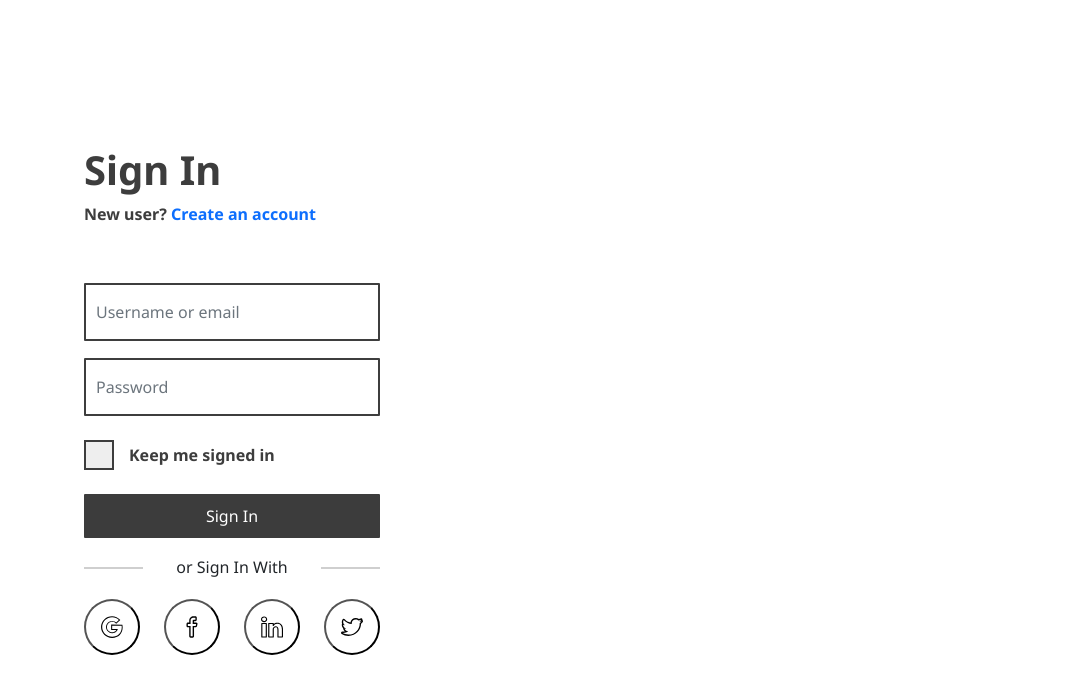
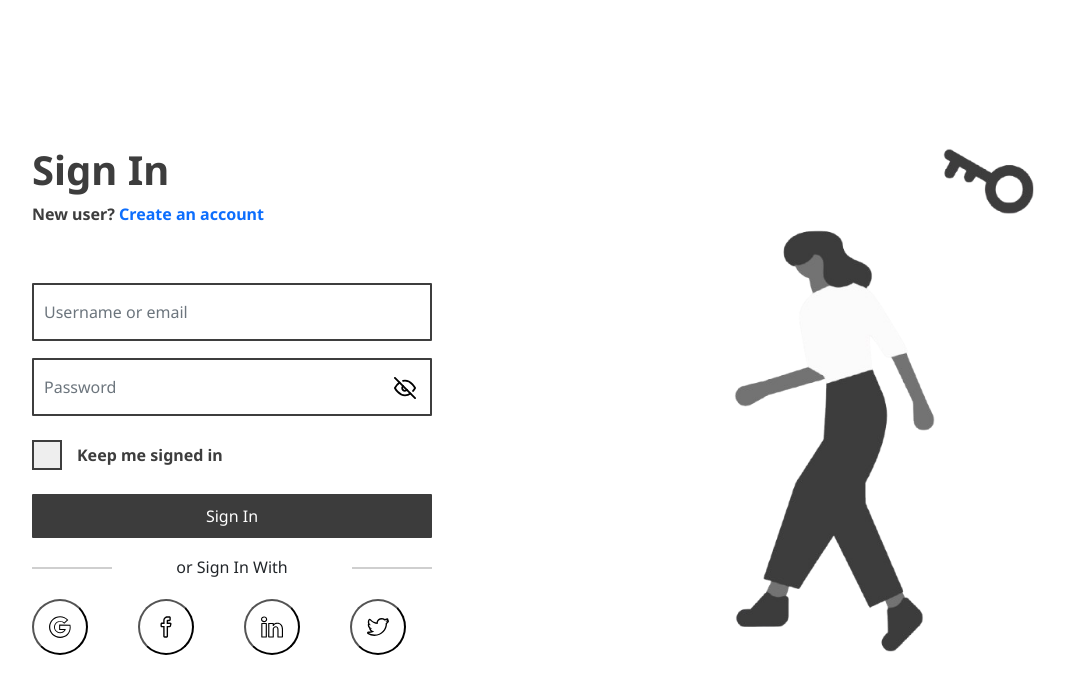
Before and after one commit to sambath-chandran/machine-test, a React (Create React App) app: page / in a window 1280 px wide. Shown: the top 694 px of the page, without its empty margins (82-1147 px from the left). Built offline with nearby package versions, Linux system fonts and the light colour scheme.

Commit message:
login page completed

```diff
--- a/package.json
+++ b/package.json
@@ -10,6 +10,7 @@
     "bootstrap": "^5.3.3",
     "react": "^19.1.0",
     "react-dom": "^19.1.0",
+    "react-hot-toast": "^2.5.2",
     "react-icons": "^5.5.0",
     "react-scripts": "5.0.1",
     "web-vitals": "^2.1.4"
--- a/src/App.css
+++ b/src/App.css
@@ -17,15 +17,25 @@ html {
   text-decoration: none;
 }
 .form-control {
-  width: 100%;
+  width: 400px;
   border-radius: 1px;
   border: 2px solid #3e3e3e !important;
+  transition: all 0.2s ease-in-out;
+}
+
+@media screen and (max-width: 991px) {
+  .form-control {
+    width: 100%;
+  }
 }
 .form_inp {
   padding: 15px 10px;
 }
 .form-control:focus {
   box-shadow: none !important;
+}
+.form-control.error {
+  border: 2px solid #ff0000 !important;
 }
 .form-group {
   margin: 17px 0;
@@ -104,3 +114,31 @@ html {
   background-color: #3c3c3c;
   color: #fff;
 }
+.auth_img {
+  width: 300px;
+  height: auto;
+  object-fit: contain;
+}
+
+.erro_msg {
+  color: #ff0000;
+  font-size: 14px;
+  margin-top: 5px;
+}
+.err_items {
+  padding-left: 10px;
+  padding-top: 10px;
+  font-size: 13px;
+  color: #ff0000;
+  transition: all 0.2s ease-in-out;
+  font-weight: 500;
+}
+.eye_btn {
+  position: absolute;
+  right: 10px;
+  border: none;
+  outline: none;
+  top: 10px;
+  background-color: transparent;
+  font-size: 22px;
+}
--- a/src/index.js
+++ b/src/index.js
@@ -1,13 +1,15 @@
-import React from 'react';
-import ReactDOM from 'react-dom/client';
-import './index.css';
-import App from './App';
-import reportWebVitals from './reportWebVitals';
+import React from "react";
+import ReactDOM from "react-dom/client";
+import "./index.css";
+import App from "./App";
+import reportWebVitals from "./reportWebVitals";
 import "bootstrap/dist/js/bootstrap.bundle.min.js";
+import { Toaster } from "react-hot-toast";
 
-const root = ReactDOM.createRoot(document.getElementById('root'));
+const root = ReactDOM.createRoot(document.getElementById("root"));
 root.render(
   <React.StrictMode>
+    <Toaster position="top-center" reverseOrder={false} />
     <App />
   </React.StrictMode>
 );
--- a/src/pages/Login.jsx
+++ b/src/pages/Login.jsx
@@ -1,11 +1,68 @@
 import React, { useState } from "react";
+import toast from "react-hot-toast";
+import AuthImg from "../assets/auth_image.png";
+
 import * as Sl from "react-icons/sl";
 import * as Fa6 from "react-icons/fa6";
+import * as Fi from "react-icons/fi";
 
 function Login() {
+  const [credentials, setCredentials] = useState({
+    username: "",
+    password: "",
+  });
+  const [errMessage, setErrMessage] = useState([]);
   const [isChecked, setIschecked] = useState(false);
   const toggleCheckbox = () => {
     setIschecked(!isChecked);
+  };
+  const [error, setError] = useState(false);
+  const [isPasswordVisible, setIsPasswordVisible] = useState(false);
+
+  const handleChange = (e) => {
+    const { name, value } = e.target;
+    setCredentials((prev) => ({
+      ...prev,
+      [name]: value,
+    }));
+  };
+
+  const handlePasswordValidation = () => {
+    const { password, username } = credentials;
+    const errors = [];
+
+    if (username.length === 0 || password.length === 0) {
+      setError(true);
+    }
+
+    if (password.length < 8) {
+      errors.push("Password must be at least 8 characters long.");
+    }
+    if (!/[A-Z]/.test(password)) {
+      errors.push("Password must contain at least one capital letter.");
+    }
+    if (!/\d/.test(password)) {
+      errors.push("Password must contain at least one number.");
+    }
+    if (!/[\W_]/.test(password)) {
+      errors.push("Password must contain at least one special character.");
+    }
+
+    if (errors.length > 0) {
+      setErrMessage(errors);
+      return false;
+    }
+
+    setErrMessage([]);
+    return true;
+  };
+
+  const handleSubmit = (e) => {
+    e.preventDefault();
+
+    const isError = handlePasswordValidation();
+    if (!isError) return;
+    toast.success("Reached");
   };
   return (
     <div className="row">
@@ -17,24 +74,54 @@ function Login() {
               New user? <a href="#">Create an account</a>
             </p>
             <br />
-            <form>
+            <form onSubmit={handleSubmit}>
               <div className="form-group">
                 <input
                   type="text"
-                  name=""
+                  name="username"
                   id=""
-                  className="form-control form_inp"
+                  className={`form-control ${
+                    error && credentials.username.length == 0 ? "error" : ""
+                  } form_inp`}
                   placeholder="Username or email"
+                  onChange={handleChange}
+                  value={credentials.username}
                 />
+                {error && credentials.username.length == 0 && (
+                  <span className="erro_msg">
+                    Username or Email is required!
+                  </span>
+                )}
               </div>
-              <div className="form-group ">
+              <div className="form-group position-relative">
                 <input
-                  type="password"
-                  name=""
+                  type={!isPasswordVisible ? "password" : "text"}
+                  name="password"
                   id=""
-                  className="form-control form_inp"
+                  className={`form-control ${
+                    error && credentials.password.length == 0 ? "error" : ""
+                  } form_inp`}
                   placeholder="Password"
+                  onChange={handleChange}
+                  value={credentials.password}
                 />
+                <button
+                  type="button"
+                  className="eye_btn"
+                  onClick={() => setIsPasswordVisible(!isPasswordVisible)}
+                >
+                  {isPasswordVisible ? <Fi.FiEye /> : <Fi.FiEyeOff />}
+                </button>
+                {error && credentials.password.length == 0 && (
+                  <span className="erro_msg">Password is required!</span>
+                )}
+                {errMessage.length > 0 && (
+                  <ul className="err_items">
+                    {errMessage.map((msg, index) => (
+                      <li key={index}>{msg}</li>
+                    ))}
+                  </ul>
+                )}
               </div>
               <div className="form-group my-4">
                 <input
@@ -66,22 +153,22 @@ function Login() {
               <span>or Sign In With</span>
             </div>
             <div className="row">
-              <div className="col-lg-3 col-md-3 col-sm-3">
+              <div className="col-lg-3 col-md-3 col-sm-3 col-3">
                 <button type="button" className="social_ico">
                   <Sl.SlSocialGoogle />
                 </button>
               </div>
-              <div className="col-lg-3 col-md-3 col-sm-3">
+              <div className="col-lg-3 col-md-3 col-sm-3 col-3">
                 <button type="button" className="social_ico">
                   <Sl.SlSocialFacebook />
                 </button>
               </div>
-              <div className="col-lg-3 col-md-3 col-sm-3">
+              <div className="col-lg-3 col-md-3 col-sm-3 col-3">
                 <button type="button" className="social_ico">
                   <Sl.SlSocialLinkedin />
                 </button>
               </div>
-              <div className="col-lg-3 col-md-3 col-sm-3">
+              <div className="col-lg-3 col-md-3 col-sm-3 col-3">
                 <button type="button" className="social_ico">
                   <Sl.SlSocialTwitter />
                 </button>
@@ -90,7 +177,9 @@ function Login() {
           </div>
         </div>
       </div>
-      <div className="col-lg-6 col-md-6 col-sm-none"></div>
+      <div className="col-lg-6 col-md-6 d-none d-sm-flex justify-content-center align-items-center">
+        <img src={AuthImg} alt="" className="auth_img" />
+      </div>
     </div>
   );
 }
```
Also changed, not shown: src/assets/auth_image.png (added), 1 other file (tests, documents, lock files or other folders).
